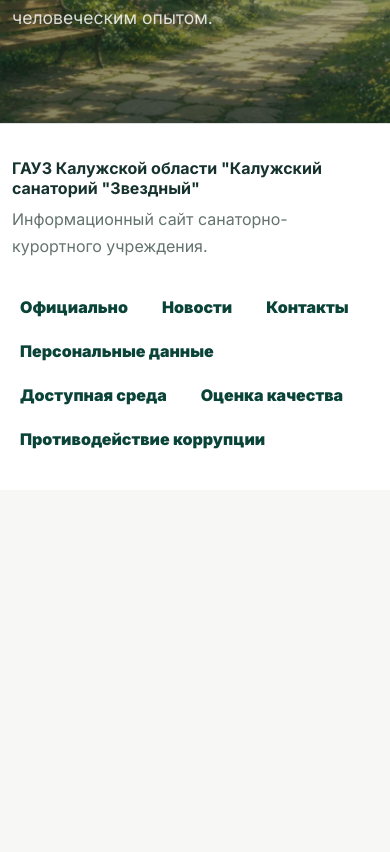
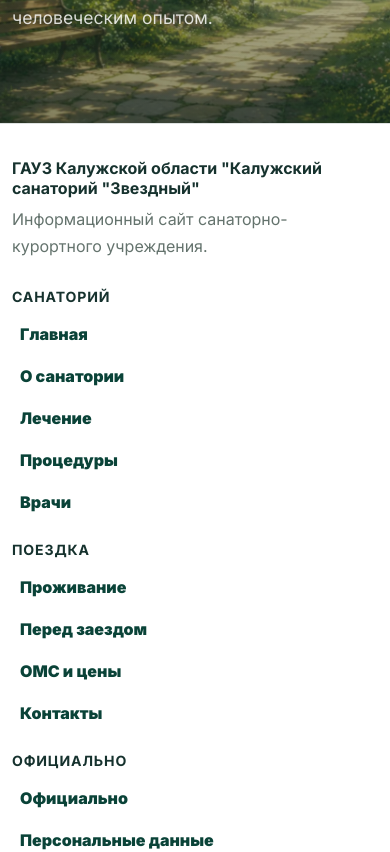
Before and after one commit to bassixs/sr, a React (Vite) app: page / in a window 390 px wide. Shown: the part 8400-9252 px from the top of the page. Before the commit the page ends 8890 px from the top, so only its background shows below. Built offline with nearby package versions, Linux system fonts and the light colour scheme.

Commit message:
Add grouped footer navigation

```diff
--- a/src/App.tsx
+++ b/src/App.tsx
@@ -82,6 +82,20 @@ import {
 const basePath = import.meta.env.BASE_URL.replace(/\/$/, '');
 const primaryNavPaths = ['/', '/about', '/treatment', '/procedures', '/doctors', '/stay', '/prepare', '/oms', '/official', '/contacts'];
 const heroFacts = ['40+ лет опыта', '150 коек', 'дети с 4 лет'];
+const footerNavigation = [
+  {
+    title: 'Санаторий',
+    paths: ['/', '/about', '/treatment', '/procedures', '/doctors'],
+  },
+  {
+    title: 'Поездка',
+    paths: ['/stay', '/prepare', '/oms', '/contacts'],
+  },
+  {
+    title: 'Официально',
+    paths: ['/official', '/privacy', '/accessibility', '/quality', '/anti-corruption', '/news'],
+  },
+];
 
 function getPhoneHref(phone: string) {
   const normalized = phone.replace(/[^+\d]/g, '');
@@ -1651,14 +1665,22 @@ function Footer({ onNavigate }: { onNavigate: (path: string) => void }) {
   return (
     <footer className="footer">
       <div className="container footer-layout">
-        <div>
+        <div className="footer-about">
           <strong>ГАУЗ Калужской области "Калужский санаторий "Звездный"</strong>
           <p>Информационный сайт санаторно-курортного учреждения.</p>
         </div>
-        <div className="footer-links">
-          {routes
-            .filter((route) => route.group === 'official')
-            .map((route) => (
+        <div className="footer-nav" aria-label="Разделы сайта">
+          {footerNavigation.map((group) => (
+            <nav key={group.title} className="footer-links" aria-label={group.title}>
+              <h2>{group.title}</h2>
+              {group.paths.map((path) => {
+                const route = routes.find((item) => item.path === path);
+
+                if (!route) {
+                  return null;
+                }
+
+                return (
                   <a
                     key={route.path}
                     href={getHref(route.path)}
@@ -1669,6 +1691,9 @@ function Footer({ onNavigate }: { onNavigate: (path: string) => void }) {
                   >
                     {route.label}
                   </a>
+                );
+              })}
+            </nav>
           ))}
         </div>
       </div>
--- a/src/styles.css
+++ b/src/styles.css
@@ -1455,11 +1455,15 @@ h3,
 }
 
 .footer-layout {
-  display: flex;
-  align-items: flex-start;
-  justify-content: space-between;
-  gap: 30px;
+  display: grid;
+  grid-template-columns: minmax(220px, 0.8fr) minmax(0, 1.6fr);
+  align-items: start;
+  gap: clamp(28px, 6vw, 76px);
   padding: 34px 0;
+}
+
+.footer-about {
+  max-width: 360px;
 }
 
 .footer strong {
@@ -1471,18 +1475,32 @@ h3,
   margin-bottom: 0;
 }
 
+.footer-nav {
+  display: grid;
+  grid-template-columns: repeat(3, minmax(0, 1fr));
+  gap: 22px;
+}
+
 .footer-links {
-  display: flex;
-  flex-wrap: wrap;
-  justify-content: flex-end;
-  gap: 10px 18px;
+  display: grid;
+  align-content: start;
+  gap: 8px;
   color: var(--green-dark);
   font-weight: 850;
+}
+
+.footer-links h2 {
+  margin-bottom: 4px;
+  color: var(--ink);
+  font-size: 0.88rem;
+  text-transform: uppercase;
+  letter-spacing: 0.06em;
 }
 
 .footer-links a {
   display: inline-flex;
   align-items: center;
+  justify-self: start;
   min-height: 34px;
   padding: 4px 8px;
   border-radius: 8px;
@@ -1621,6 +1639,7 @@ button:focus-visible {
 
   .program-grid,
   .two-panels,
+  .footer-layout,
   .official-license-layout,
   .official-service-grid {
     grid-template-columns: 1fr;
@@ -1637,8 +1656,7 @@ button:focus-visible {
     position: static;
   }
 
-  .header-top,
-  .footer-layout {
+  .header-top {
     align-items: stretch;
     flex-direction: column;
   }
@@ -1756,8 +1774,8 @@ button:focus-visible {
     grid-template-columns: 1fr;
   }
 
-  .footer-links {
-    justify-content: flex-start;
+  .footer-nav {
+    grid-template-columns: 1fr;
   }
 }
 
```
Also changed, not shown: 1 other file (tests, documents, lock files or other folders). Lines whose indentation alone changed are shown as unchanged.
